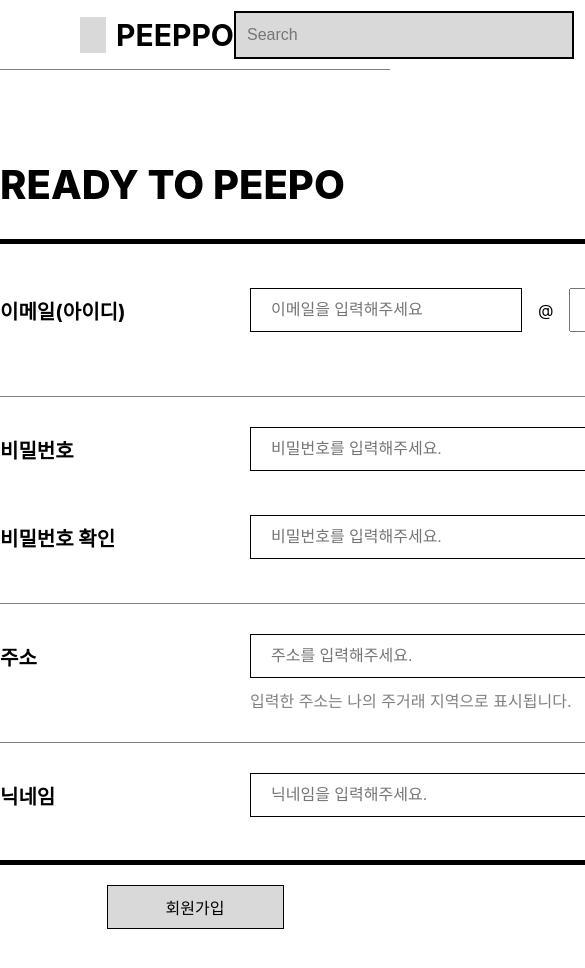
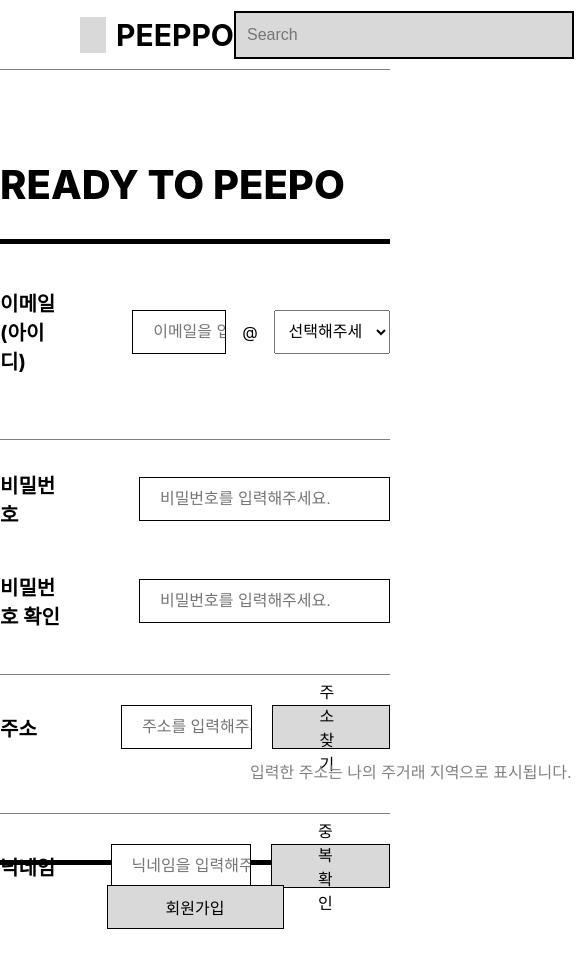
Before and after one commit to ffinal4/front-end, a React (Create React App) app: page /signup in a window 390 px wide. Shown: the top 968 px of the page, 585 px wide, since content can reach past the window. Built offline with nearby package versions, Linux system fonts and the light colour scheme; a web font is replaced by a local one.

Commit message:
PEEP-29 <회원가입 페이지 반응형 구현중>

```diff
--- a/src/pages/SignupPage.tsx
+++ b/src/pages/SignupPage.tsx
@@ -66,6 +66,7 @@ const SignupPage = () => {
           </EmailInputContainer>
 
           <AtContainer>@</AtContainer>
+          <SelectContainer>
             <EmailSelect
               {...register("select", { required: "필수입력 항목입니다." })}
             >
@@ -79,6 +80,7 @@ const SignupPage = () => {
               <option value="@outlook.com">outlook.com</option>
               <option value="@icloud.com">icloud.com</option>
             </EmailSelect>
+          </SelectContainer>
         </EmailContainer>
         <ValidateMessage>{errors?.email?.message}</ValidateMessage>
         <PwContainer>
@@ -202,11 +204,12 @@ const SignUpForm = styled.form`
   /* border: 5px solid yellow; */
   border-top: 5px solid black;
   border-bottom: 5px solid black;
-  width: 1136px;
+  max-width: 1136px;
   height: 626px;
   margin: auto;
 `;
 const EmailInputContainer = styled.div`
+  /* border: 1px solid blue; */
   width: 272px;
 `;
 
@@ -230,8 +233,12 @@ const AtContainer = styled.div`
   /* border: 1px solid red; */
   padding: 0px 16px 0px 16px;
 `;
+const SelectContainer = styled.div`
+  /* border: 1px solid blue; */
+  width: 337px;
+`;
 const EmailSelect = styled.select`
-  width: 337px;
+  width: 100%;
   height: 44px;
   padding: 10px;
   font-size: 16px;
```
Lines whose indentation alone changed are shown as unchanged.
